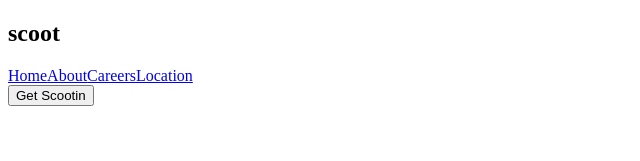
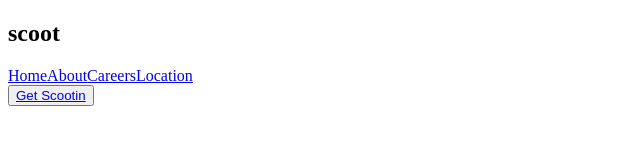
Before and after one commit to AlbertLeipzig/100-magazine, a React (Vite) app: page /location in a window 1280 px wide. Shown: the top 161 px of the page, without its empty margins (0-640 px from the left). Built offline with nearby package versions, Linux system fonts and the light colour scheme.

Commit message:
finished

```diff
--- /dev/null
+++ b/src/components/Button.jsx
@@ -0,0 +1,8 @@
+import { Link } from 'react-router-dom';
+export const Button = ({ text, link }) => {
+  return (
+    <button>
+      <Link to={link}>{text}</Link>
+    </button>
+  );
+};
--- a/src/components/Header.jsx
+++ b/src/components/Header.jsx
@@ -3,8 +3,8 @@ import { Home } from '../pages/Home.jsx';
 import { About } from '../pages/About.jsx';
 import { Careers } from '../pages/Careers.jsx';
 import { Location } from '../pages/Location.jsx';
+import { Button } from './Button.jsx';
 export const Header = () => {
-
   const routes = [
     {
       path: '/',
@@ -44,7 +44,7 @@ export const Header = () => {
           <NavLink to="careers">Careers</NavLink>
           <NavLink to="location">Location</NavLink>
         </nav>
-        <button>Get Scootin</button>
+        <Button text="Get Scootin" link="about" />
       </div>
       <h1>{pageTitle}</h1>
     </header>
```
